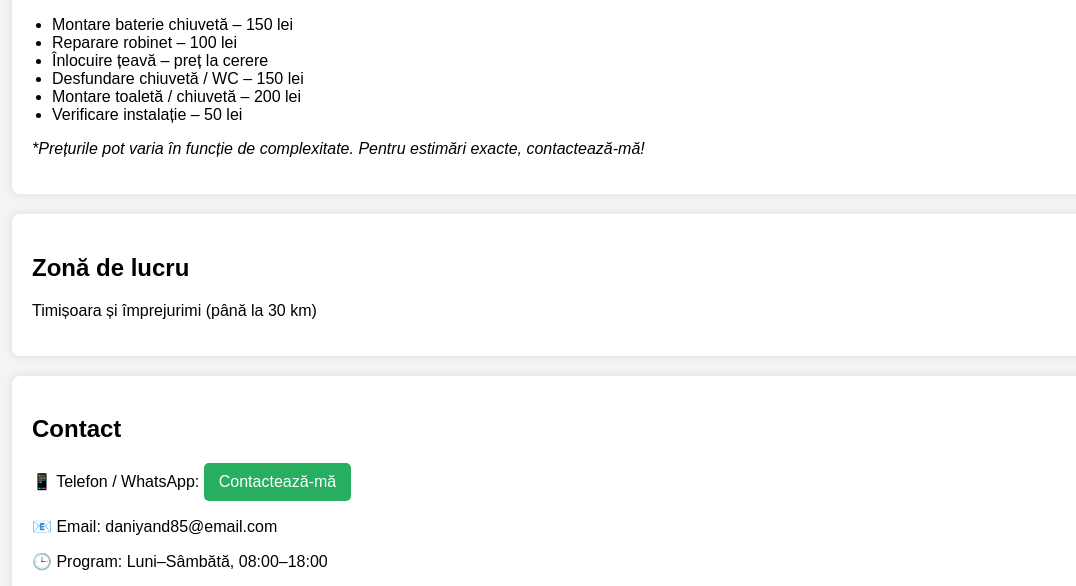
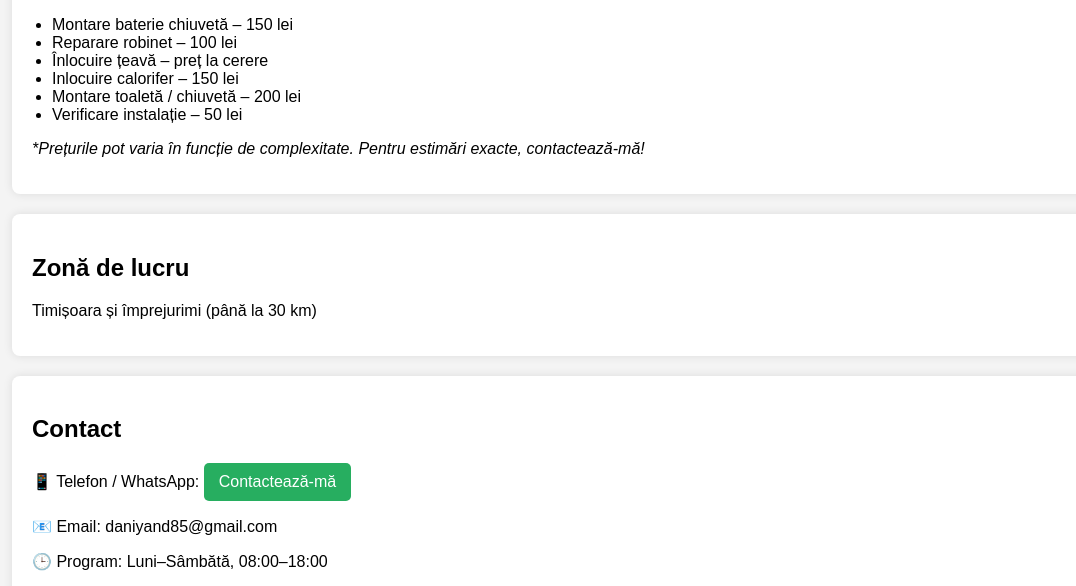
Before and after one commit to daniyand/servicii-sanitare, a plain HTML site: page index.html in a window 1280 px wide. Shown: the part 266-852 px from the top of the page, without its empty margins (8-1084 px from the left). Drawn offline with Linux system fonts and the light colour scheme.

Commit message:
Actualizare date index.html

```diff
--- a/index.html
+++ b/index.html
@@ -26,7 +26,7 @@
       <li>Montare baterie chiuvetă – 150 lei</li>
       <li>Reparare robinet – 100 lei</li>
       <li>Înlocuire țeavă – preț la cerere</li>
-      <li>Desfundare chiuvetă / WC – 150 lei</li>
+      <li>Inlocuire calorifer – 150 lei</li>
       <li>Montare toaletă / chiuvetă – 200 lei</li>
       <li>Verificare instalație – 50 lei</li>
     </ul>
@@ -41,7 +41,7 @@
   <div class="section">
     <h2>Contact</h2>
     <p>📱 Telefon / WhatsApp: <a href="https://wa.me/40743435473" class="button">Contactează-mă</a></p>
-    <p>📧 Email: daniyand85@email.com</p>
+    <p>📧 Email: daniyand85@gmail.com</p>
     <p>🕒 Program: Luni–Sâmbătă, 08:00–18:00</p>
   </div>
 
```
